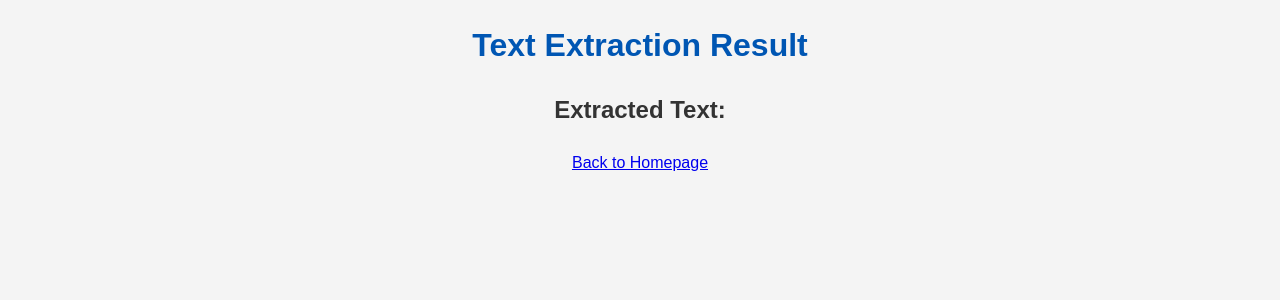
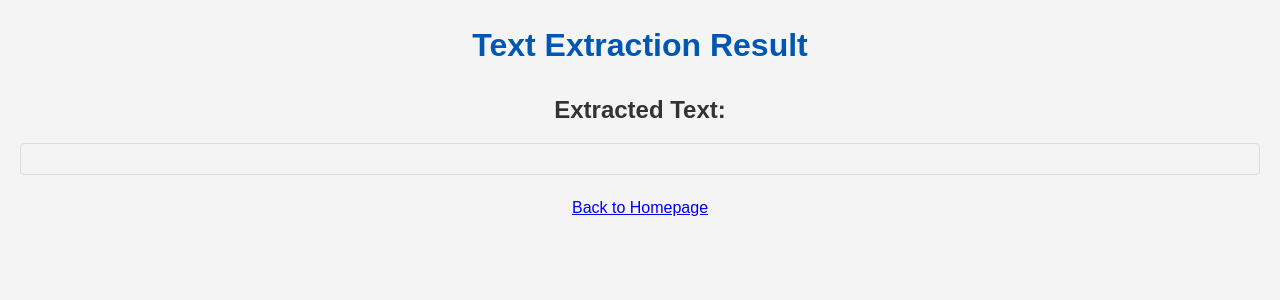
Before and after one commit to andreialbu03/CareBridge, a FastAPI app: template app/templates/result.html in a window 1280 px wide. Shown: the top 300 px of the page. Run offline with FastAPI, Linux system fonts and the light colour scheme; the template is opened without the code that fills it, so the values that code supplies are empty.

Commit message:
fix horizontal scrolling in result page

```diff
--- a/app/static/styles.css
+++ b/app/static/styles.css
@@ -97,3 +97,13 @@ button {
     transform: rotate(360deg);
   }
 }
+
+pre {
+  white-space: pre-wrap; /* Wrap text */
+  word-wrap: break-word; /* Break long words */
+  overflow-wrap: break-word; /* Ensures overflow is wrapped */
+  background-color: #f4f4f4; /* Optional: for better visibility */
+  padding: 15px; /* Optional: for some spacing */
+  border: 1px solid #ddd; /* Optional: adds a border */
+  border-radius: 4px; /* Optional: rounds the corners */
+}
```
